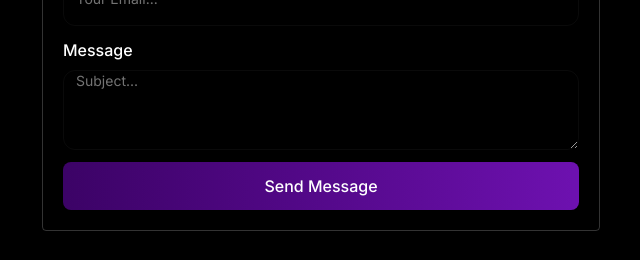
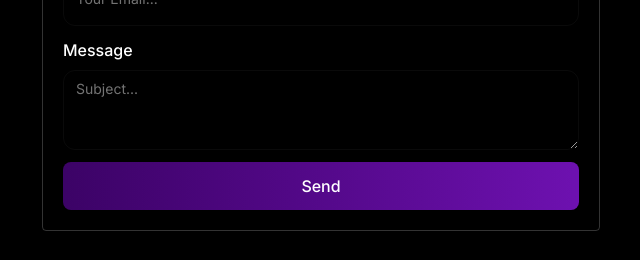
Before and after one commit to SaadAnna/Codew.v.1, a Next.js app: page / in a window 1280 px wide. Shown: the part 4900-5160 px from the top of the page, without its empty margins (319-959 px from the left). Built offline with nearby package versions, Linux system fonts and the light colour scheme.

Commit message:
Finish the Design of the contact section

```diff
--- a/app/sections/Contact.tsx
+++ b/app/sections/Contact.tsx
@@ -49,7 +49,7 @@ export const Contact = () => {
           </label>
           <textarea
             required
-            className="w-auto h-20 pl-3 border border-white/4 rounded-xl placeholder:text-white/45 placeholder:text-sm focus:border-white/20 focus:outline-none"
+            className="w-auto h-20 pl-3 p-2 border border-white/4 rounded-xl placeholder:text-white/45 placeholder:text-sm focus:border-white/20 focus:outline-none"
             placeholder="Subject..."
           />
           </div>
@@ -57,7 +57,7 @@ export const Contact = () => {
                 type="submit"
                 className="px-8 py-3 rounded-lg cursor-pointer focus:outline-none bg-gradient-to-r from-purple-950 to-purple-800 text-white font-medium hover:from-purple-950 hover:to-purple-700 "
               >
-                Send Message
+                Send
               </button>
         </div>
       </div>
```
